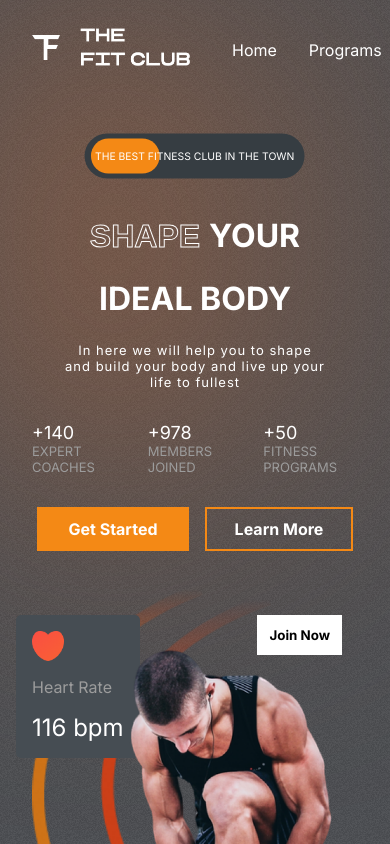
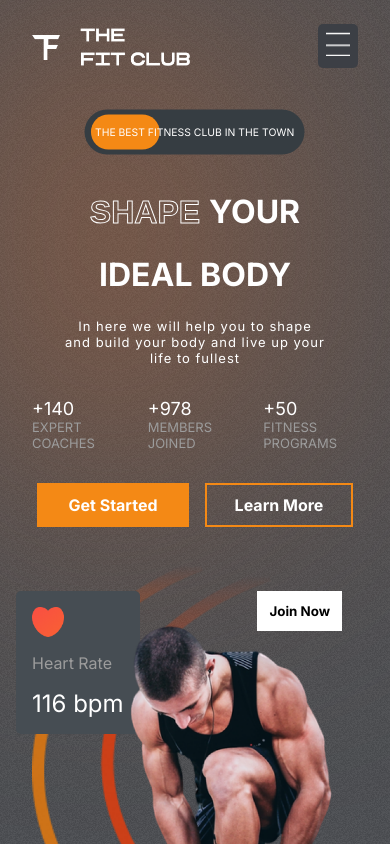
Before and after one commit to JijoJames04/FitClub, a React (Create React App) app: page / in a window 390 px wide. Shown: the top 844 px of the page. Built offline with nearby package versions, Linux system fonts and the light colour scheme.

Commit message:
hamburger menu created

```diff
--- a/src/components/Header/Header.css
+++ b/src/components/Header/Header.css
@@ -19,3 +19,17 @@
     color: var(--orange);
     cursor: pointer;
 }
+
+@media screen and (max-width: 768px) {
+    .header > :nth-child(2) {
+        position: fixed;
+        right: 2rem;
+        z-index: 99;
+    }
+
+    .header-menu {
+        flex-direction: column;
+        background-color: var(--appColor);
+        padding: 2rem;
+    }
+}
--- a/src/components/Header/Header.jsx
+++ b/src/components/Header/Header.jsx
@@ -1,22 +1,89 @@
-import React from 'react'
-import './Header.css'
-import Logo from '../../assets/logo.png'
+import React, { useState } from "react";
+import "./Header.css";
+import Logo from "../../assets/logo.png";
+import Bars from "../../assets/bars.png";
+import { Link } from "react-scroll";
 
 const Header = () => {
+  const mobile = window.innerWidth <= 768 ? true : false;
+  const [menuOpened, setMenuOpened] = useState(false);
+
   return (
     <div className="header">
+      <img src={Logo} alt="" className="logo" />
 
-        <img src={Logo} alt="" className='logo' />
+      {menuOpened === false && mobile === true ? (
+        <div
+          style={{
+            backgroundColor: "var(--appColor)",
+            padding: "0.5rem",
+            borderRadius: "5px",
+          }}
+          onClick={() => setMenuOpened(true)}
+        >
+          <img
+            src={Bars}
+            alt=""
+            style={{ width: "1.5rem", height: "1.5rem" }}
+          />
+        </div>
+      ) : (
+        <ul className="header-menu">
+          <li>
+            <Link
+              onClick={() => setMenuOpened(false)}
+              activeClass="active"
+              to="header"
+              spy={true}
+              smooth={true}
+            >
+              Home
+            </Link>
+          </li>
+          <li>
+            <Link
+              onClick={() => setMenuOpened(false)}
+              to="programs"
+              spy={true}
+              smooth={true}
+            >
+              Programs
+            </Link>
+          </li>
+          <li>
+            <Link
+              onClick={() => setMenuOpened(false)}
+              to="reasons"
+              spy={true}
+              smooth={true}
+            >
+              Why us
+            </Link>
+          </li>
+          <li>
+            <Link
+              onClick={() => setMenuOpened(false)}
+              to="plans"
+              spy={true}
+              smooth={true}
+            >
+              Plans
+            </Link>
+          </li>
+          <li>
+            <Link
+              onClick={() => setMenuOpened(false)}
+              to="testimonials"
+              spy={true}
+              smooth={true}
+            >
+              Testimonials
+            </Link>
+          </li>
+        </ul>
+      )}
+    </div>
+  );
+};
 
-        <ul className='header-menu'>
-            <li>Home</li>
-            <li>Programs</li>
-            <li>Why us</li>
-            <li>Plans</li>
-            <li>Testimonials</li>
-        </ul>
-    </div>
-  )
-}
-
-export default Header
+export default Header;
--- a/src/components/Hero/Hero.jsx
+++ b/src/components/Hero/Hero.jsx
@@ -13,7 +13,7 @@
   const mobile = window.innerWidth <= 768 ? true : false;
 
   return (
-    <div className="hero">
+    <div className="hero" id="home">
       <div className="blur hero-blur"></div>
       <div className="left-h">
         <Header />
```
